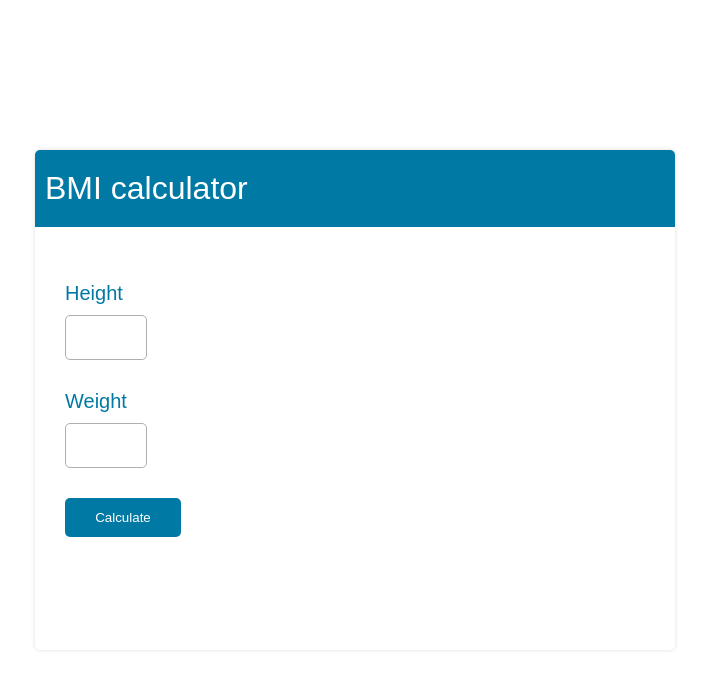
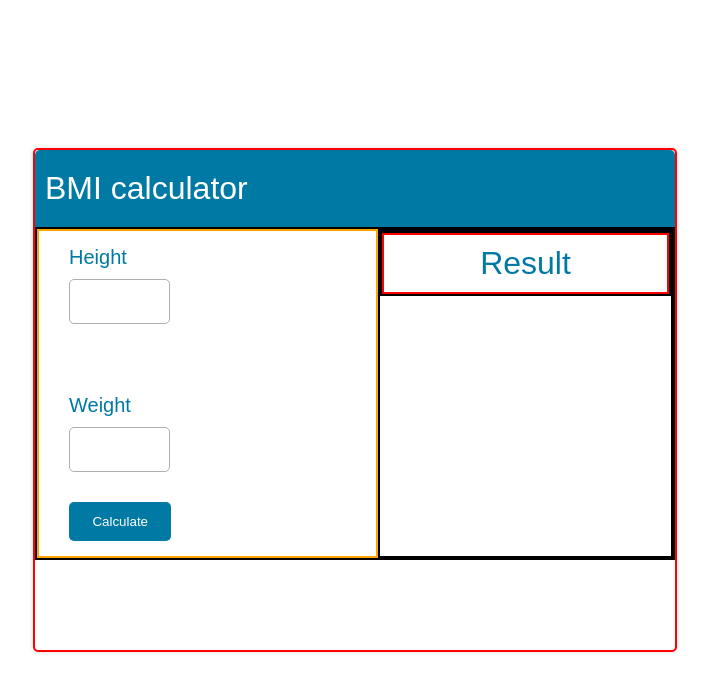
Before and after one commit to fahad111000/BMI-CALCULATOR, a plain HTML site: page index.html in a window 1280 px wide. Shown: the whole page, without its empty margins (285-994 px from the left). Drawn offline with Linux system fonts and the light colour scheme.

Commit message:
Adding heading tags for reslut

```diff
--- a/index.html
+++ b/index.html
@@ -23,6 +23,10 @@
                 <h1>BMI calculator</h1>
             </div>
 
+            <div class="main-row">
+
+                <!-- Col-1 -->
+                <div class="col-1">
                     <!-- Form Rows -->
                     <div class="form-row">
                         <label for="#">Height</label>
@@ -35,9 +39,22 @@
                         <input type="text" id="weight">
                     </div>
 
+
                     <div class="form-row">
                         <button class="btn" onclick="clicked();">Calculate</button>
                     </div>
+
+                </div>
+
+                <!-- Col-2 -->
+                <div class="col-2">
+                    <div class="result">
+                        <h1>Result </h1>
+                    </div>
+                </div>
+
+            </div>
+
 
 
         </form>
--- a/script.js
+++ b/script.js
@@ -1,9 +1,19 @@
+
+// Weight value
 var inputWeight = document.getElementById('weight');
+
+// Height value(Meters)
 var inputHeight = document.getElementById('height');
 
 // Button Event
 function clicked() {
     var BMI = inputWeight.value / (inputHeight.value * inputHeight.value);
+
+    if(inputHeight.value == '' && inputWeight.value == '') {
+        inputHeight.style.border = '1px solid red';
+        inputWeight.style.border = '1px solid red';
+    }
+
     console.log(BMI.toFixed(3))
     if (BMI < 18.5) {
         console.log("Underweight")
--- a/style.css
+++ b/style.css
@@ -25,6 +25,7 @@ main {
     height: 500px;
     border-radius: 5px;
     box-shadow: 0 0 4px rgb(226, 219, 219);
+    border: 2px solid red;
 }
 
 .form .heading h1 {
@@ -34,6 +35,28 @@ main {
     font-weight: 400;
     background-color: var(--secondary-color);
     color: var(--primary-color);
+}
+
+.form .main-row {
+    border: 2px solid black;
+    display: flex;
+}
+
+.form .main-row .col-1 {
+    border: 2px solid orange;
+}
+
+.form .main-row .col-2 {
+    border: 2px solid black;
+    flex-grow: 1;
+}
+
+.form .main-row .col-2 h1 {
+    text-align: center;
+    padding: 10px 0;
+    border: 2px solid red;
+    font-weight: 200;
+    color: var(--secondary-color);
 }
 
 .form .form-row {
@@ -54,7 +77,7 @@ main {
 }
 
 .form .form-row input {
-    width: 12%;
+    width: 32%;
     padding: 10px 5px;
     border-radius: 5px;
     outline: none;
@@ -67,9 +90,13 @@ main {
     border: 1px solid var(--secondary-color);
 }
 
+.form .result {
+    border: 2px solid black;
+}
+
 .form .btn {
     padding: 12px 5px;
-    width: 20%;
+    width: 37%;
     border: none;
     border-radius: 5px;
     background-color: var(--secondary-color);
```
Lines whose indentation alone changed are shown as unchanged.
